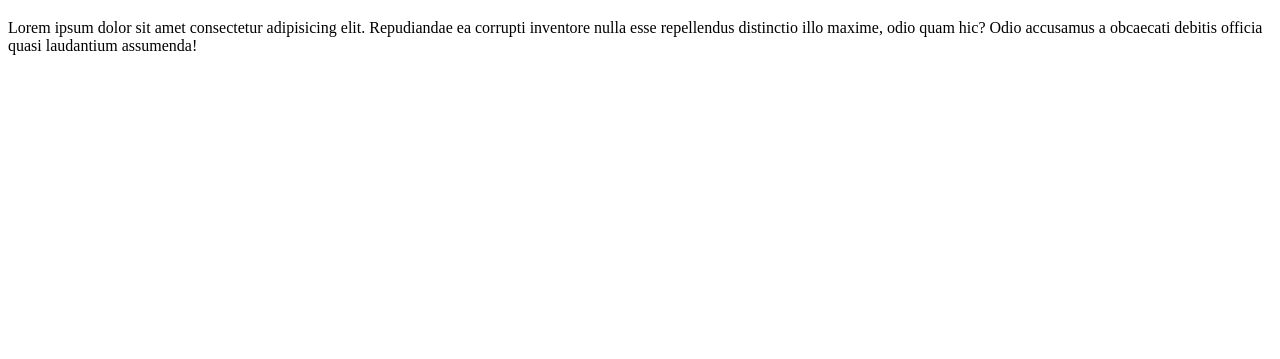
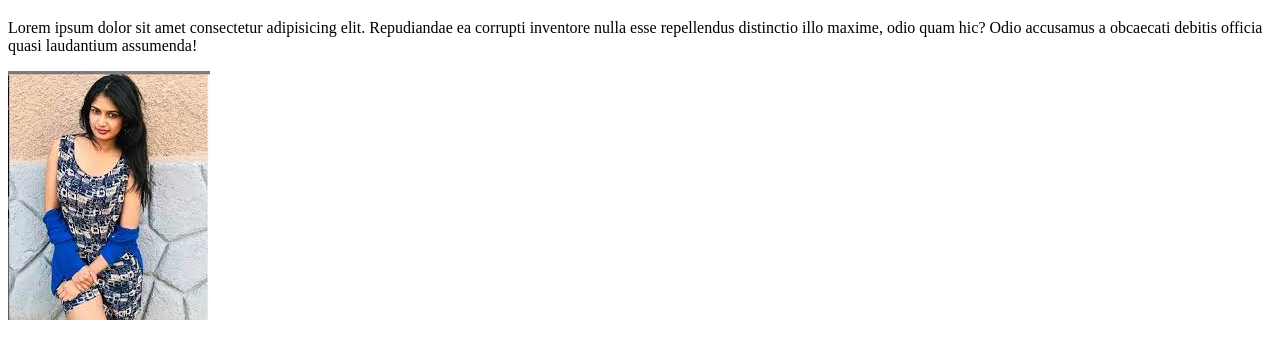
Before and after one commit to rimonhossain12/my-third-repo, a plain HTML site: page index.html in a window 1280 px wide. Shown: the part 61-420 px from the top of the page. Drawn offline with Linux system fonts and the light colour scheme.

Commit message:
added cokina

```diff
--- a/index.html
+++ b/index.html
@@ -9,5 +9,8 @@
 <body>
     <h1>My thrid repo</h1>
     <p>Lorem ipsum dolor sit amet consectetur adipisicing elit. Repudiandae ea corrupti inventore nulla esse repellendus distinctio illo maxime, odio quam hic? Odio accusamus a obcaecati debitis officia quasi laudantium assumenda!</p>
+    <img src="cokina.jpg" alt="">
+
+
 </body>
 </html>
```
Also changed, not shown: cokina.jpg (added).
